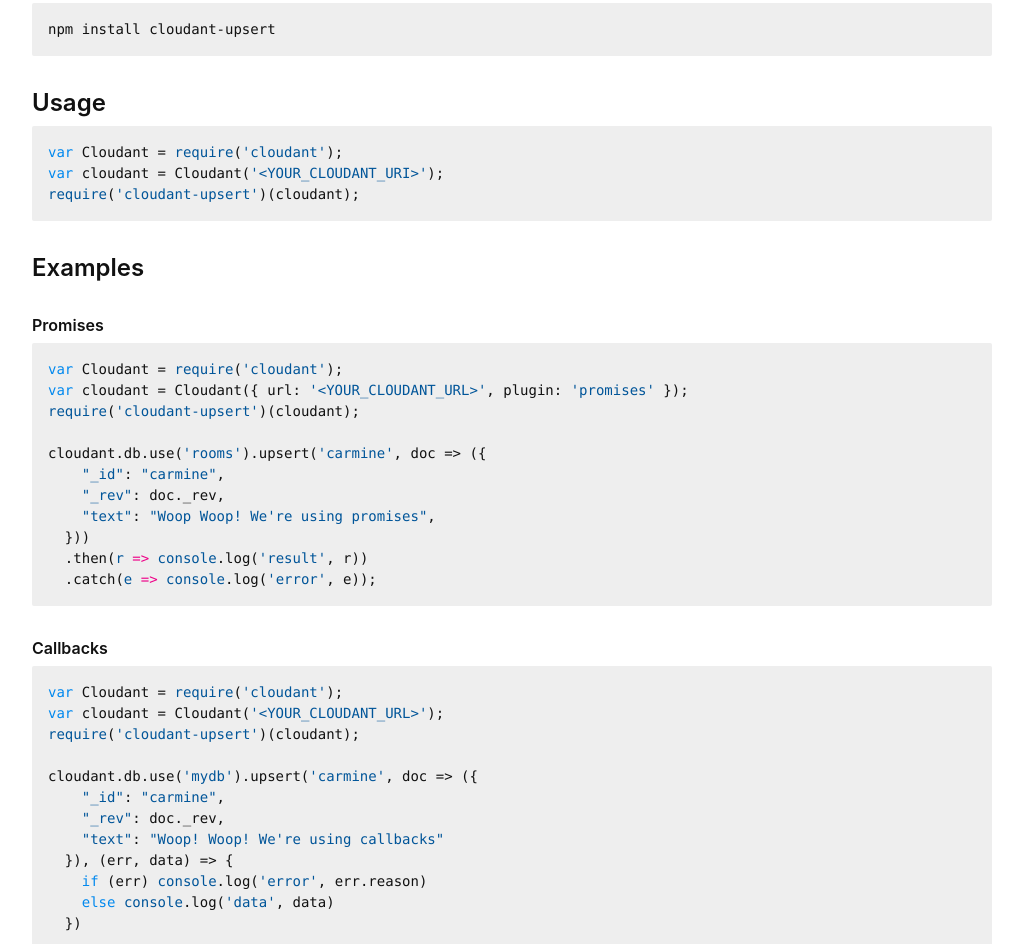
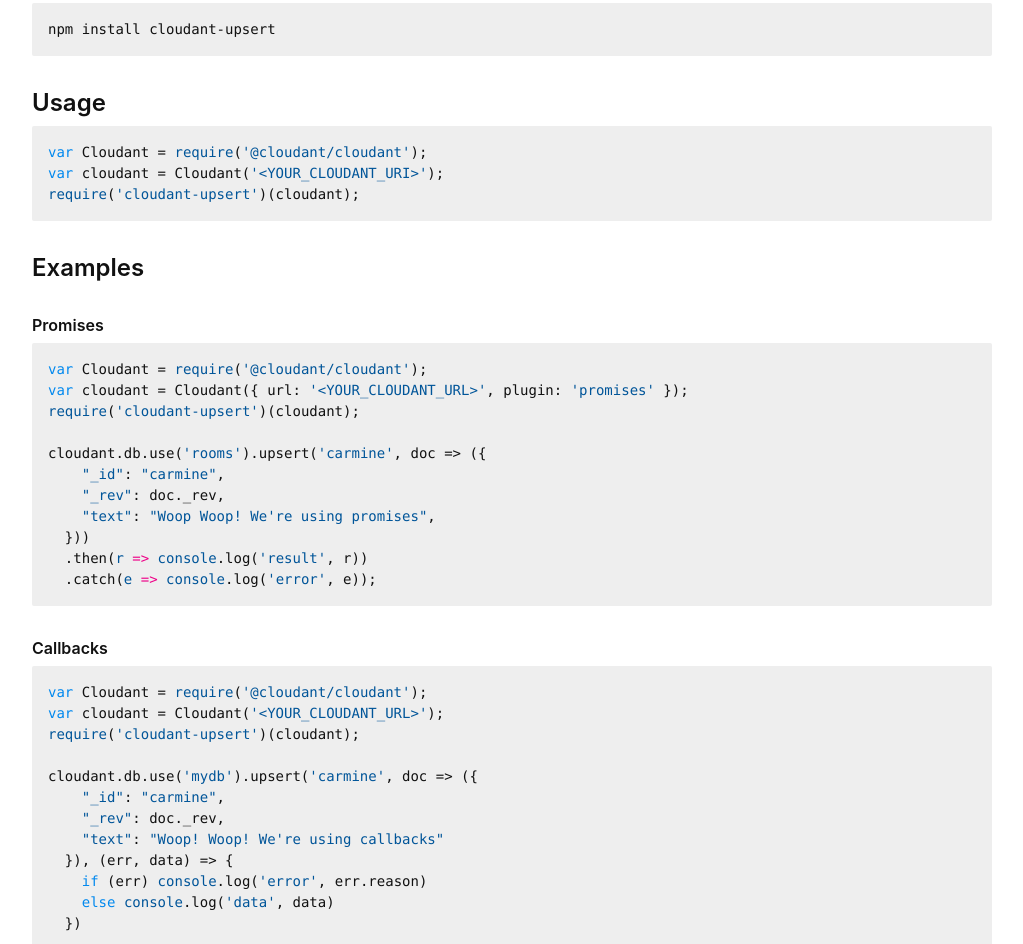
Before and after one commit to cdimascio/cloudant-upsert, a website: page index.html in a window 1280 px wide. Shown: the part 1341-2285 px from the top of the page, without its empty margins (128-1151 px from the left). Drawn offline with Linux system fonts and the light colour scheme.

Commit message:
Update index.html via compositor.io

```diff
--- a/index.html
+++ b/index.html
@@ -6,11 +6,11 @@
 
 <h2>Install</h2>
 <pre>npm install cloudant-upsert</pre><h2>Usage</h2>
-<pre><span class="hljs-keyword">var</span> Cloudant = <span class="hljs-built_in">require</span>(<span class="hljs-string">'cloudant'</span>);
+<pre><span class="hljs-keyword">var</span> Cloudant = <span class="hljs-built_in">require</span>(<span class="hljs-string">'@cloudant/cloudant'</span>);
 <span class="hljs-keyword">var</span> cloudant = Cloudant(<span class="hljs-string">'&lt;YOUR_CLOUDANT_URI&gt;'</span>);
 <span class="hljs-built_in">require</span>(<span class="hljs-string">'cloudant-upsert'</span>)(cloudant);</pre><h2>Examples</h2>
 <h4>Promises</h4>
-<pre><span class="hljs-keyword">var</span> Cloudant = <span class="hljs-built_in">require</span>(<span class="hljs-string">'cloudant'</span>);
+<pre><span class="hljs-keyword">var</span> Cloudant = <span class="hljs-built_in">require</span>(<span class="hljs-string">'@cloudant/cloudant'</span>);
 <span class="hljs-keyword">var</span> cloudant = Cloudant({ <span class="hljs-attr">url</span>: <span class="hljs-string">'&lt;YOUR_CLOUDANT_URL&gt;'</span>, <span class="hljs-attr">plugin</span>: <span class="hljs-string">'promises'</span> });
 <span class="hljs-built_in">require</span>(<span class="hljs-string">'cloudant-upsert'</span>)(cloudant);
 
@@ -21,7 +21,7 @@
   }))
   .then(<span class="hljs-function"><span class="hljs-params">r</span> =&gt;</span> <span class="hljs-built_in">console</span>.log(<span class="hljs-string">'result'</span>, r))
   .catch(<span class="hljs-function"><span class="hljs-params">e</span> =&gt;</span> <span class="hljs-built_in">console</span>.log(<span class="hljs-string">'error'</span>, e));</pre><h4>Callbacks</h4>
-<pre><span class="hljs-keyword">var</span> Cloudant = <span class="hljs-built_in">require</span>(<span class="hljs-string">'cloudant'</span>);
+<pre><span class="hljs-keyword">var</span> Cloudant = <span class="hljs-built_in">require</span>(<span class="hljs-string">'@cloudant/cloudant'</span>);
 <span class="hljs-keyword">var</span> cloudant = Cloudant(<span class="hljs-string">'&lt;YOUR_CLOUDANT_URL&gt;'</span>);
 <span class="hljs-built_in">require</span>(<span class="hljs-string">'cloudant-upsert'</span>)(cloudant);
 
```
